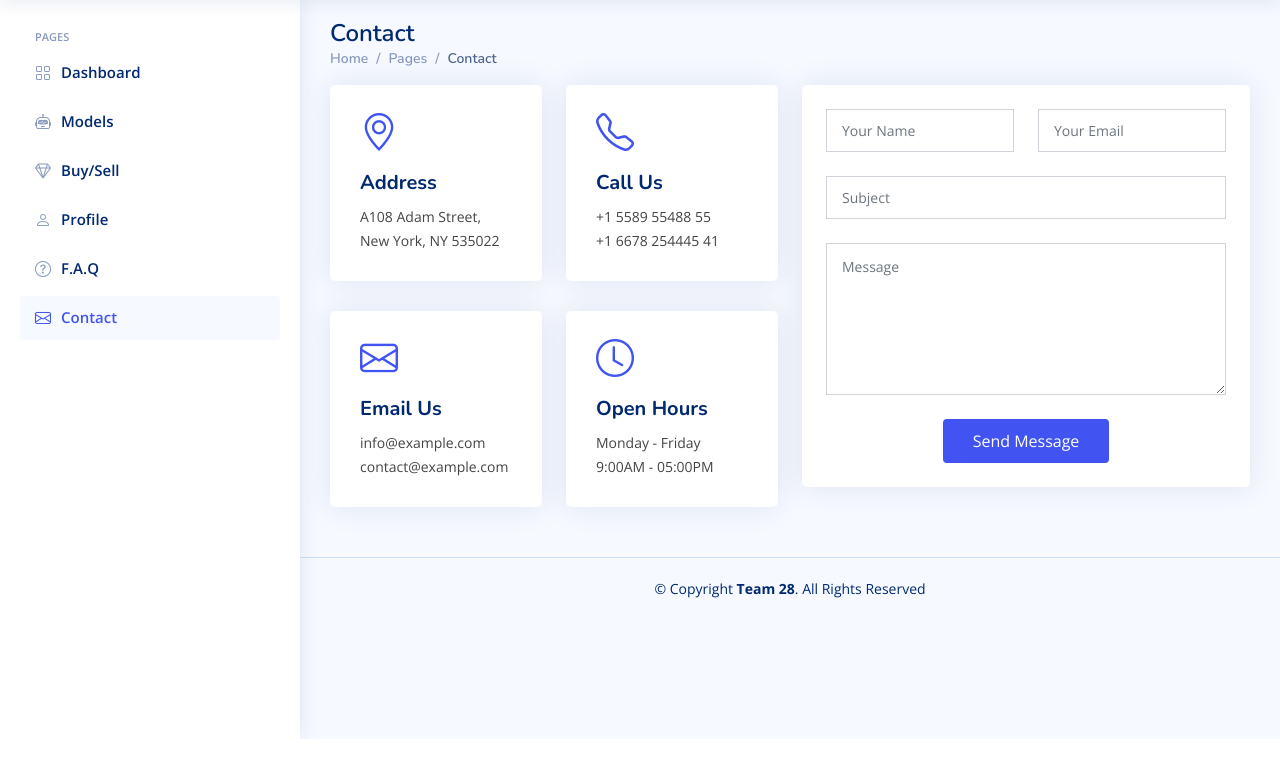
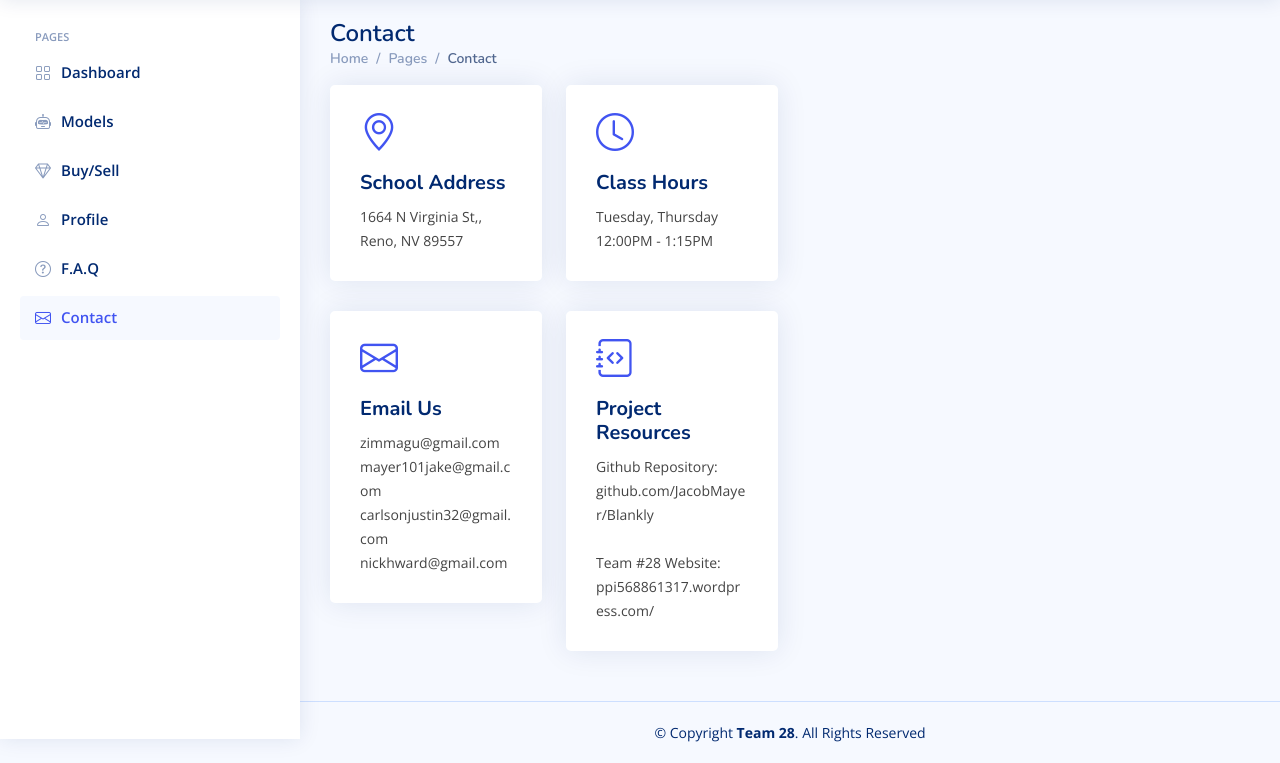
Before and after one commit to JacobMayer/Blankly, a Flask app: template Flask/templates/pages-contact.html in a window 1280 px wide. Shown: the part 61-824 px from the top of the page. Before the commit the page ends 800 px from the top, so only its background shows below. Run offline with Flask 2, Linux system fonts and the light colour scheme; the template is opened without the code that fills it, so the values that code supplies are empty; some libraries are stand-ins or nearby versions.

Commit message:
Added some real contact info to the contact page

```diff
--- a/Flask/templates/pages-contact.html
+++ b/Flask/templates/pages-contact.html
@@ -338,36 +338,36 @@
             <div class="col-lg-6">
               <div class="info-box card">
                 <i class="bi bi-geo-alt"></i>
-                <h3>Address</h3>
-                <p>A108 Adam Street,<br>New York, NY 535022</p>
+                <h3>School Address</h3>
+                <p>1664 N Virginia St,,<br>Reno, NV 89557</p>
               </div>
             </div>
             <div class="col-lg-6">
               <div class="info-box card">
-                <i class="bi bi-telephone"></i>
-                <h3>Call Us</h3>
-                <p>+1 5589 55488 55<br>+1 6678 254445 41</p>
+                <i class="bi bi-clock"></i>
+                <h3>Class Hours</h3>
+                <p>Tuesday, Thursday<br>12:00PM - 1:15PM</p>
               </div>
             </div>
             <div class="col-lg-6">
               <div class="info-box card">
                 <i class="bi bi-envelope"></i>
                 <h3>Email Us</h3>
-                <p>info@example.com<br>contact@example.com</p>
+                <p>zimmagu@gmail.com<br>mayer101jake@gmail.com<br>carlsonjustin32@gmail.com<br>nickhward@gmail.com</p>
               </div>
             </div>
             <div class="col-lg-6">
               <div class="info-box card">
-                <i class="bi bi-clock"></i>
-                <h3>Open Hours</h3>
-                <p>Monday - Friday<br>9:00AM - 05:00PM</p>
+                <i class="bi bi-journal-code"></i>
+                <h3>Project Resources</h3>
+                <p>Github Repository:<br>github.com/JacobMayer/Blankly<br><br>Team #28 Website:<br>ppi568861317.wordpress.com/</p>
               </div>
             </div>
           </div>
 
         </div>
 
-        <div class="col-xl-6">
+        <!-- <div class="col-xl-6">
           <div class="card p-4">
             <form action="forms/contact.php" method="post" class="php-email-form">
               <div class="row gy-4">
@@ -396,7 +396,7 @@
                   <button type="submit">Send Message</button>
                 </div>
 
-              </div>
+              </div> -->
             </form>
           </div>
 
```
